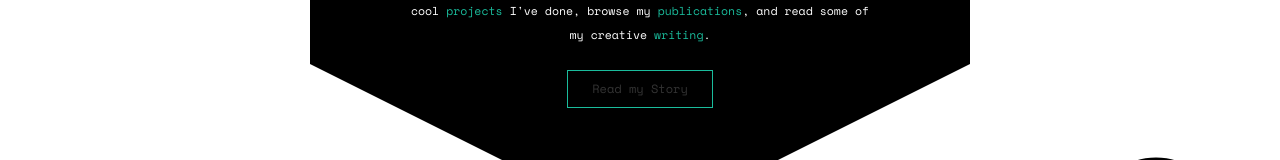
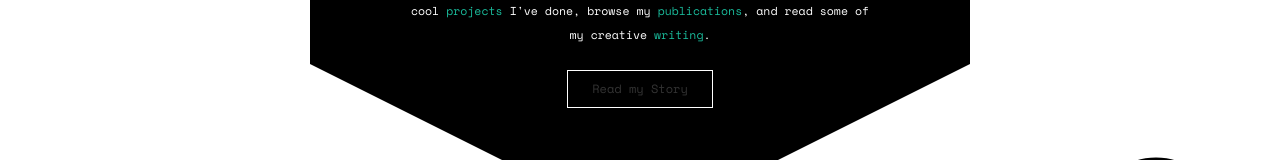
Before and after one commit to VanessaAnneliese/Cameron-witkowski-website, a Next.js app: page / in a window 1280 px wide. Shown: the part 560-720 px from the top of the page. Built offline with nearby package versions, Linux system fonts and the light colour scheme.

Commit message:
Make Read my Story button white text on black hexagon

```diff
--- a/src/app/page.tsx
+++ b/src/app/page.tsx
@@ -121,7 +121,7 @@ export default function HomePage() {
             </p>
             <Link
               href="/story"
-              className="mt-6 inline-block border border-[#1abc9c] text-[#1abc9c] px-6 py-2.5 text-xs font-medium hover:bg-[#1abc9c] hover:text-white transition-colors"
+              className="mt-6 inline-block border border-white text-white px-6 py-2.5 text-xs font-medium hover:bg-white hover:text-black transition-colors"
               style={{ fontFamily: "var(--font-space-mono)" }}
             >
               Read my Story
```
